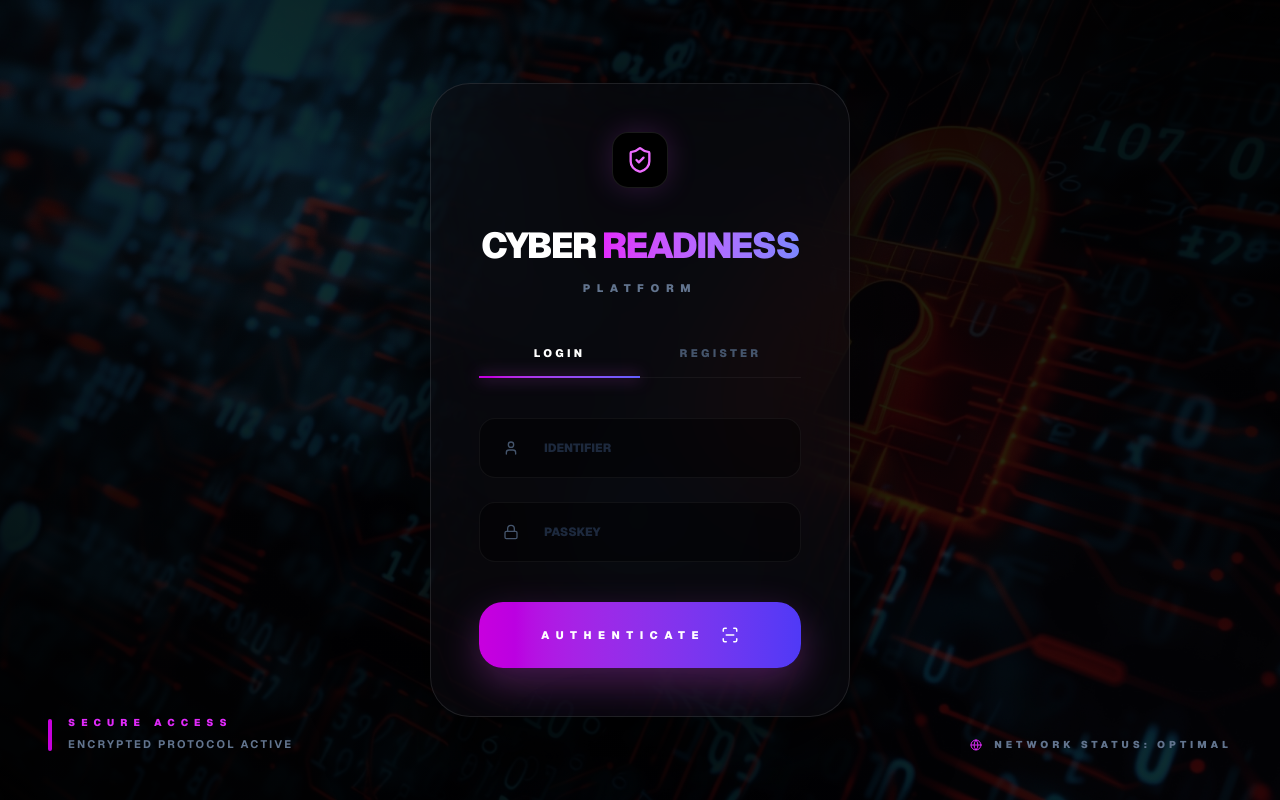
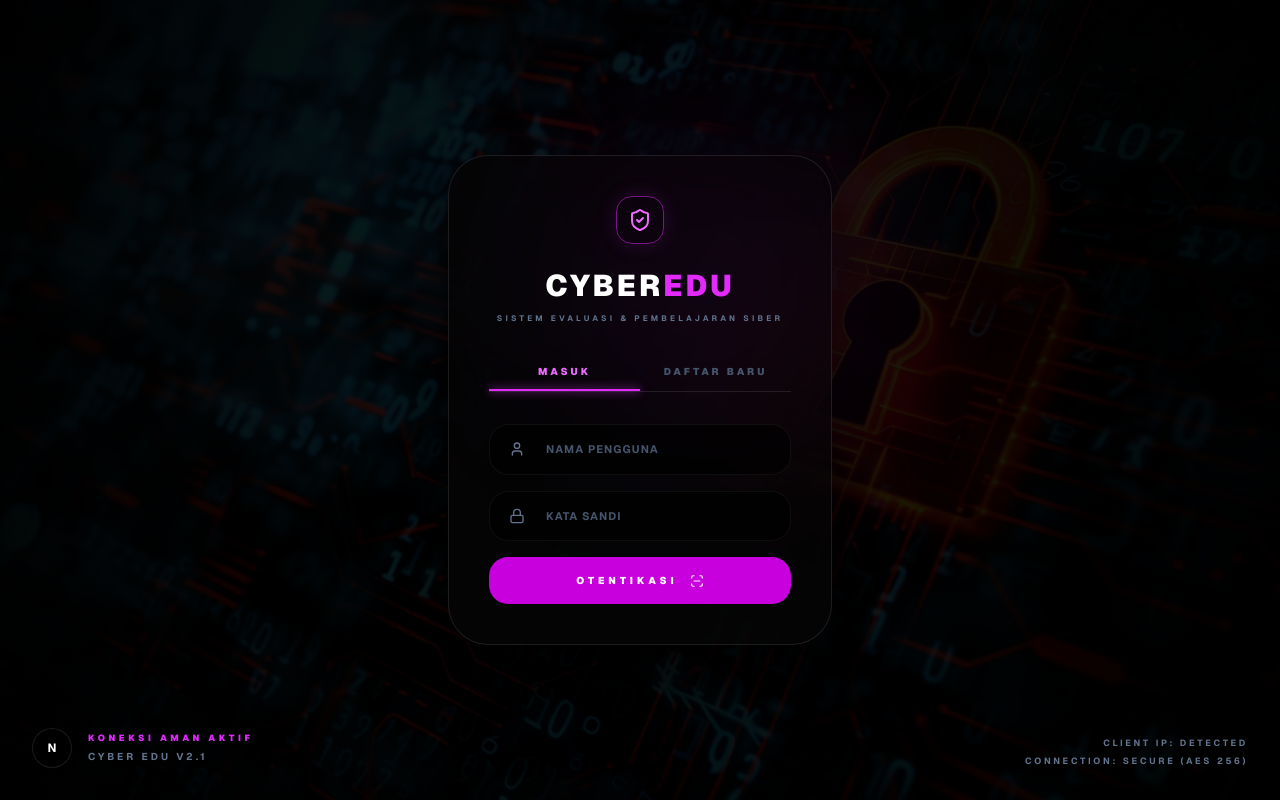
Before and after one commit to Edwinn1711/cyber-backend, a Next.js app: page / in a window 1280 px wide. Built offline with nearby package versions, Linux system fonts and the light colour scheme.

Commit message:
UI REVOLUTION: Cyber Readiness Platform branding, removed v2.1, and High-Contrast Login

```diff
--- a/app/(loginregister)/page.tsx
+++ b/app/(loginregister)/page.tsx
@@ -2,34 +2,30 @@
 import React, { useState, useEffect } from 'react'
 import { useRouter } from 'next/navigation'
 import { motion, AnimatePresence, useMotionValue, useSpring, useTransform } from 'framer-motion'
-// --- IMPORT IKON AUDITED ---
-import {
-  ShieldCheck, User, Lock, ScanLine, AlertTriangle, Fingerprint,
-  MapPin, Calendar, CheckCircle2, Zap, ShieldAlert, Globe
-} from 'lucide-react'
+import { ShieldCheck, User, Lock, ScanLine, AlertTriangle, Fingerprint, MapPin, Calendar, CheckCircle2, Database, Server } from 'lucide-react'
 
 // --- ASSET GALAXY HD ---
 const CYBER_ASSETS = ["/bg/cyber1.jpg", "/bg/cyber2.jpg", "/bg/cyber3.jpg", "/bg/cyber4.jpg", "/bg/cyber5.jpg"];
 const AVAILABLE_CLASSES = ["X MIPA 1", "X IPS 1", "XI TKJ 1", "XI RPL 1", "XII MIPA 2", "XII DKV 1"];
 
-// --- BACKGROUND ENGINE (DEEP OBSIDIAN) ---
+// --- BACKGROUND BERSIH ELEGAN & STABIL ---
 const PersistentUniverse = React.memo(({ bgIdx }: { bgIdx: number }) => {
   return (
-    <div className="fixed inset-0 z-0 overflow-hidden bg-[#020205]">
+    <div className="fixed inset-0 z-0 overflow-hidden bg-black">
       <AnimatePresence mode="wait">
         <motion.img
           key={bgIdx}
           src={CYBER_ASSETS[bgIdx]}
-          initial={{ opacity: 0, scale: 1.1 }}
-          animate={{ opacity: 0.18, scale: 1 }}
+          initial={{ opacity: 0 }}
+          animate={{ opacity: 0.4 }}
           exit={{ opacity: 0 }}
-          transition={{ duration: 4 }}
-          className="absolute inset-0 w-full h-full object-cover pointer-events-none mix-blend-screen"
+          transition={{ duration: 2, ease: "easeInOut" }}
+          className="absolute inset-0 w-full h-full object-cover pointer-events-none"
         />
       </AnimatePresence>
-      {/* Overlay Netral Mewah */}
-      <div className="absolute inset-0 bg-gradient-to-tr from-black via-transparent to-black opacity-80" />
-      <div className="absolute inset-0 bg-grid-static opacity-[0.03]" />
+      <div className="absolute inset-0 bg-black/60 pointer-events-none" />
+      <div className="absolute inset-0 bg-grid-static opacity-[0.03] pointer-events-none" />
+      <div className="absolute inset-0 bg-[radial-gradient(circle_at_center,transparent_20%,#000000_100%)] pointer-events-none" />
     </div>
   );
 });
@@ -51,37 +47,70 @@ export default function CyberLoginGateway() {
   const [errorMessage, setErrorMessage] = useState('');
 
   // ====================================================================
-  // LOGIKA 3D PARALLAX (HALUS & PREMIUM)
+  // LOGIKA 3D PARALLAX TILT (KARTU BERGOYANG MENGIKUTI KURSOR)
   // ====================================================================
   const mouseX = useMotionValue(0);
   const mouseY = useMotionValue(0);
-  const rotateX = useSpring(useTransform(mouseY, [-0.5, 0.5], [7, -7]), { stiffness: 120, damping: 25 });
-  const rotateY = useSpring(useTransform(mouseX, [-0.5, 0.5], [-7, 7]), { stiffness: 120, damping: 25 });
+
+  const rotateX = useSpring(useTransform(mouseY, [-0.5, 0.5], [12, -12]), { stiffness: 150, damping: 20 });
+  const rotateY = useSpring(useTransform(mouseX, [-0.5, 0.5], [-12, 12]), { stiffness: 150, damping: 20 });
 
   useEffect(() => {
     const handleMouseMove = (e: MouseEvent) => {
-      mouseX.set(e.clientX / window.innerWidth - 0.5);
-      mouseY.set(e.clientY / window.innerHeight - 0.5);
+      const x = e.clientX / window.innerWidth - 0.5;
+      const y = e.clientY / window.innerHeight - 0.5;
+      mouseX.set(x);
+      mouseY.set(y);
     };
+
+    const handleTouchMove = (e: TouchEvent) => {
+      const x = e.touches[0].clientX / window.innerWidth - 0.5;
+      const y = e.touches[0].clientY / window.innerHeight - 0.5;
+      mouseX.set(x);
+      mouseY.set(y);
+    };
+
     window.addEventListener("mousemove", handleMouseMove);
-    return () => window.removeEventListener("mousemove", handleMouseMove);
+    window.addEventListener("touchmove", handleTouchMove);
+    return () => {
+      window.removeEventListener("mousemove", handleMouseMove);
+      window.removeEventListener("touchmove", handleTouchMove);
+    };
   }, [mouseX, mouseY]);
 
   useEffect(() => {
-    const interval = setInterval(() => setBgIdx(p => (p + 1) % CYBER_ASSETS.length), 10000);
+    const interval = setInterval(() => setBgIdx(p => (p + 1) % CYBER_ASSETS.length), 5000);
     return () => clearInterval(interval);
   }, []);
 
+  // ====================================================================
+  // FUNGSI LOGIN / REGISTER KE BACKEND VERCEL
+  // ====================================================================
   const handleAuthenticate = async (e: React.FormEvent) => {
     e.preventDefault();
-    if (!username || !password) { setErrorMessage("Mandatory identity required."); setStatus('error'); return; }
+
+    if (!username || !password) {
+      setErrorMessage("Nama pengguna dan kata sandi wajib diisi.");
+      setStatus('error');
+      setTimeout(() => setStatus('idle'), 3000);
+      return;
+    }
+
+    if (activeTab === 'REGISTER' && (!asal || !tanggalLahir)) {
+      setErrorMessage("Data Asal dan Tanggal Lahir wajib diisi.");
+      setStatus('error');
+      setTimeout(() => setStatus('idle'), 3000);
+      return;
+    }
 
     setStatus('loading');
+    const uname = username.trim();
+
     try {
       const endpoint = activeTab === 'LOGIN' ? 'https://cyber-backend-delta.vercel.app/login' : 'https://cyber-backend-delta.vercel.app/register';
       const bodyData = activeTab === 'LOGIN'
-        ? { username, password }
-        : { username, password, role: 'siswa', class_name: className, asal, tanggal_lahir: tanggalLahir };
+        ? { username: uname, password }
+        : { username: uname, password, role: 'siswa', class_name: className, asal: asal, tanggal_lahir: tanggalLahir };
 
       const res = await fetch(endpoint, {
         method: 'POST',
@@ -90,132 +119,225 @@ export default function CyberLoginGateway() {
       });
 
       const data = await res.json();
+
       if (res.ok) {
+        // Simpan data user ke localstorage
         localStorage.setItem('user', JSON.stringify(data));
+
         setStatus('success');
-        setTimeout(() => router.push(data.role === 'guru' || data.role === 'admin' ? '/guru' : '/siswa'), 1500);
+        const role = data.role || 'siswa';
+        setTimeout(() => router.push(role === 'guru' || role === 'admin' ? '/guru' : '/siswa'), 1500);
       } else {
-        setErrorMessage(data.detail || "Authentication Failed.");
+        setErrorMessage(data.detail || "Autentikasi gagal.");
         setStatus('error');
+        setTimeout(() => setStatus('idle'), 3000);
       }
-    } catch (e) {
-      setErrorMessage("Gateway Connection Failed.");
+    } catch (error) {
+      setErrorMessage("Koneksi ke peladen (Backend) terputus.");
       setStatus('error');
+      setTimeout(() => setStatus('idle'), 3000);
     }
   };
 
   return (
-    <div className="flex items-center justify-center min-h-screen w-full bg-[#020205] text-slate-100 overflow-hidden font-sans selection:bg-fuchsia-500/30 relative perspective-[1500px]">
+    <div className="flex items-center justify-center min-h-screen w-full bg-black text-slate-200 overflow-hidden font-sans selection:bg-fuchsia-500/30 relative perspective-[1200px]">
       <PersistentUniverse bgIdx={bgIdx} />
 
-      {/* FOOTER KIRI (CLEAN & PRO) */}
-      <div className="absolute bottom-12 left-12 z-10 hidden md:block">
-        <div className="flex items-center gap-4">
-           <div className="w-1 h-8 bg-fuchsia-600 rounded-full" />
-           <div>
-             <p className="text-[10px] font-black text-fuchsia-500 tracking-[0.6em] uppercase leading-none">SECURE ACCESS</p>
-             <p className="text-[11px] font-bold text-slate-500 tracking-[0.2em] uppercase mt-2">ENCRYPTED PROTOCOL ACTIVE</p>
-           </div>
+      {/* Ornamen Teks Kiri Bawah */}
+      <div className="absolute bottom-8 left-8 z-10 hidden md:flex items-center gap-4">
+        <div className="w-10 h-10 border border-white/10 rounded-full flex items-center justify-center bg-black/80 backdrop-blur-md">
+           <span className="font-bold text-white text-xs">N</span>
+        </div>
+        <div>
+          <p className="text-[9px] font-black text-fuchsia-500 tracking-[0.4em] uppercase">KONEKSI AMAN AKTIF</p>
+          <p className="text-[10px] font-bold text-slate-500 tracking-[0.3em] uppercase mt-1">CYBER EDU V2.1</p>
         </div>
       </div>
 
-      {/* FOOTER KANAN */}
-      <div className="absolute bottom-12 right-12 text-right z-10 hidden md:block">
-        <p className="text-[10px] font-black text-slate-500 tracking-[0.4em] uppercase flex items-center justify-end gap-3">
-          <Globe size={12} className="text-fuchsia-500 animate-pulse" /> NETWORK STATUS: OPTIMAL
-        </p>
+      {/* Ornamen Teks Kanan Bawah */}
+      <div className="absolute bottom-8 right-8 text-right z-10 hidden md:block">
+        <p className="text-[9px] font-bold text-slate-500 tracking-[0.3em] uppercase">CLIENT IP: DETECTED</p>
+        <p className="text-[9px] font-bold text-slate-500 tracking-[0.3em] uppercase mt-1">CONNECTION: SECURE (AES 256)</p>
       </div>
 
-      {/* KARTU UTAMA - KOTAK PERSEGI MEWAH DI TENGAH */}
+      {/* KARTU LOGIN UTAMA - 3D PARALLAX EFFECT */}
       <motion.div
-        initial={{ opacity: 0, scale: 0.95 }}
-        animate={{ opacity: 1, scale: 1 }}
-        transition={{ duration: 1 }}
+        initial={{ opacity: 0, y: 30 }}
+        animate={{ opacity: 1, y: 0 }}
+        transition={{ duration: 0.8, ease: "easeOut" }}
         style={{ rotateX, rotateY, transformStyle: "preserve-3d" }}
-        className="relative z-10 w-full max-w-[420px] mx-4 bg-[#0a0a0f]/60 backdrop-blur-[40px] border border-white/10 rounded-[2.5rem] p-12 shadow-[0_30px_100px_rgba(0,0,0,0.8)] overflow-hidden group"
+        className="relative z-10 w-full max-w-sm mx-4 bg-[#050505]/80 backdrop-blur-2xl border border-white/10 rounded-[2.5rem] p-10 shadow-[0_40px_80px_rgba(0,0,0,0.9)] my-8"
       >
-        {/* Glow di bawah kartu agar terlihat melayang */}
-        <div className="absolute -bottom-10 left-1/2 -translate-x-1/2 w-48 h-2 bg-fuchsia-500/20 blur-2xl rounded-full" />
+        <div className="absolute top-0 right-0 w-64 h-64 bg-fuchsia-600/10 blur-[100px] rounded-full pointer-events-none" style={{ transform: "translateZ(-50px)" }} />
 
-        <div className="mx-auto w-14 h-14 bg-black border border-white/10 rounded-2xl flex items-center justify-center mb-10 shadow-[0_0_30px_rgba(217,70,239,0.2)]">
-          <ShieldCheck className="text-fuchsia-400" size={28} />
+        <div className="mx-auto w-12 h-12 bg-transparent border border-fuchsia-500/50 rounded-2xl flex items-center justify-center mb-6 shadow-[0_0_20px_rgba(217,70,239,0.15)]" style={{ transform: "translateZ(30px)" }}>
+          <ShieldCheck className="text-fuchsia-400" size={24} />
         </div>
 
-        <div className="text-center mb-12">
-          <h1 className="text-4xl font-black text-white tracking-tighter uppercase leading-none">
-            CYBER <span className="text-transparent bg-clip-text bg-gradient-to-r from-fuchsia-500 to-indigo-400">READINESS</span>
+        <div style={{ transform: "translateZ(40px)" }}>
+          <h1 className="text-3xl font-black text-center text-white tracking-widest uppercase mb-2">
+            CYBER<span className="text-fuchsia-500">EDU</span>
           </h1>
-          <p className="text-[11px] font-black text-slate-500 tracking-[0.6em] uppercase mt-4">PLATFORM</p>
+          <p className="text-[8px] font-bold text-slate-500 tracking-[0.4em] uppercase text-center mb-10">
+            Sistem Evaluasi & Pembelajaran Siber
+          </p>
         </div>
 
-        {/* Navigation Tabs */}
-        <div className="flex border-b border-white/5 mb-10 relative">
-          <button onClick={() => setActiveTab('LOGIN')} className={`flex-1 pb-4 text-[11px] font-black tracking-[0.3em] transition-all uppercase ${activeTab === 'LOGIN' ? 'text-white' : 'text-slate-600 hover:text-slate-400'}`}>Login</button>
-          <button onClick={() => setActiveTab('REGISTER')} className={`flex-1 pb-4 text-[11px] font-black tracking-[0.3em] transition-all uppercase ${activeTab === 'REGISTER' ? 'text-white' : 'text-slate-600 hover:text-slate-400'}`}>Register</button>
-          <motion.div
-            animate={{ x: activeTab === 'LOGIN' ? '0%' : '100%' }}
-            className="absolute bottom-[-1px] h-[2px] w-1/2 bg-gradient-to-r from-fuchsia-600 to-indigo-500 shadow-[0_0_15px_rgba(217,70,239,0.8)]"
-          />
+        <div className="flex border-b border-white/10 mb-8 relative" style={{ transform: "translateZ(20px)" }}>
+          <button
+            type="button"
+            onClick={() => { setActiveTab('LOGIN'); setErrorMessage(''); }}
+            className={`flex-1 pb-3 text-[10px] font-black tracking-[0.3em] uppercase transition-all duration-300 ${activeTab === 'LOGIN' ? 'text-fuchsia-400' : 'text-slate-600 hover:text-slate-400'}`}
+          >
+            MASUK
+          </button>
+          <button
+            type="button"
+            onClick={() => { setActiveTab('REGISTER'); setErrorMessage(''); }}
+            className={`flex-1 pb-3 text-[10px] font-black tracking-[0.3em] uppercase transition-all duration-300 ${activeTab === 'REGISTER' ? 'text-fuchsia-400' : 'text-slate-600 hover:text-slate-400'}`}
+          >
+            DAFTAR BARU
+          </button>
+          <div className={`absolute bottom-0 h-[2px] w-1/2 bg-fuchsia-500 transition-transform duration-300 shadow-[0_0_10px_#d946ef] ${activeTab === 'LOGIN' ? 'translate-x-0' : 'translate-x-full'}`} />
         </div>
 
-        <form onSubmit={handleAuthenticate} className="space-y-6">
+        <form onSubmit={handleAuthenticate} className="space-y-4" style={{ transform: "translateZ(30px)" }}>
 
           <div className="relative group">
-            <User size={16} className="absolute left-6 top-1/2 -translate-y-1/2 text-slate-600 group-focus-within:text-fuchsia-500 transition-colors" />
+            <div className="absolute left-5 top-1/2 -translate-y-1/2 text-slate-500 group-focus-within:text-fuchsia-400 transition-colors">
+               <User size={16} />
+            </div>
             <input
               type="text"
-              placeholder="IDENTIFIER"
+              placeholder="NAMA PENGGUNA"
               value={username}
               onChange={(e) => setUsername(e.target.value)}
-              className="w-full bg-black/40 border border-white/5 rounded-2xl py-5 pl-16 pr-6 text-[12px] font-black text-white outline-none focus:border-fuchsia-500/50 transition-all placeholder:text-slate-800"
+              disabled={status === 'loading' || status === 'success'}
+              className="w-full bg-black/60 border border-white/5 rounded-[1.2rem] py-4 pl-14 pr-4 text-[11px] font-bold text-white tracking-widest placeholder:text-slate-600 focus:border-fuchsia-500 outline-none transition-all disabled:opacity-50 shadow-inner"
             />
           </div>
 
           <div className="relative group">
-            <Lock size={16} className="absolute left-6 top-1/2 -translate-y-1/2 text-slate-600 group-focus-within:text-fuchsia-500 transition-colors" />
+            <div className="absolute left-5 top-1/2 -translate-y-1/2 text-slate-500 group-focus-within:text-fuchsia-400 transition-colors">
+               <Lock size={16} />
+            </div>
             <input
               type="password"
-              placeholder="PASSKEY"
+              placeholder="KATA SANDI"
               value={password}
               onChange={(e) => setPassword(e.target.value)}
-              className="w-full bg-black/40 border border-white/5 rounded-2xl py-5 pl-16 pr-6 text-[12px] font-black text-white outline-none focus:border-fuchsia-500/50 transition-all placeholder:text-slate-800"
+              disabled={status === 'loading' || status === 'success'}
+              className="w-full bg-black/60 border border-white/5 rounded-[1.2rem] py-4 pl-14 pr-4 text-[11px] font-bold text-white tracking-widest placeholder:text-slate-600 focus:border-fuchsia-500 outline-none transition-all disabled:opacity-50 shadow-inner"
             />
           </div>
 
           <AnimatePresence>
             {activeTab === 'REGISTER' && (
-              <motion.div initial={{ height: 0, opacity: 0 }} animate={{ height: 'auto', opacity: 1 }} exit={{ height: 0, opacity: 0 }} className="space-y-5 pt-2 overflow-hidden">
-                <input type="text" placeholder="ORIGIN CITY" value={asal} onChange={(e) => setAsal(e.target.value)} className="w-full bg-black/40 border border-white/5 rounded-2xl py-5 px-8 text-[11px] font-black text-white outline-none focus:border-fuchsia-500/50 uppercase placeholder:text-slate-800" />
-                <input type="date" value={tanggalLahir} onChange={(e) => setTanggalLahir(e.target.value)} style={{ colorScheme: 'dark' }} className="w-full bg-black/40 border border-white/5 rounded-2xl py-5 px-8 text-[11px] font-black text-white outline-none focus:border-fuchsia-500" />
-                <select value={className} onChange={(e) => setClassName(e.target.value)} className="w-full bg-black/40 border border-white/5 rounded-2xl py-5 px-8 text-[11px] font-black text-slate-400 outline-none focus:border-fuchsia-500 appearance-none uppercase cursor-pointer">
-                  {AVAILABLE_CLASSES.map(cls => <option key={cls} value={cls}>{cls}</option>)}
-                </select>
+              <motion.div
+                initial={{ height: 0, opacity: 0 }}
+                animate={{ height: 'auto', opacity: 1 }}
+                exit={{ height: 0, opacity: 0 }}
+                className="space-y-4 overflow-hidden"
+              >
+                <div className="relative group mt-4">
+                  <div className="absolute left-5 top-1/2 -translate-y-1/2 text-slate-500 group-focus-within:text-fuchsia-400 transition-colors z-10">
+                     <MapPin size={16} />
+                  </div>
+                  <input
+                    type="text"
+                    placeholder="ASAL / KOTA"
+                    value={asal}
+                    onChange={(e) => setAsal(e.target.value)}
+                    disabled={status === 'loading' || status === 'success'}
+                    className="w-full bg-black/60 border border-white/5 rounded-[1.2rem] py-4 pl-14 pr-4 text-[11px] font-bold text-white tracking-widest placeholder:text-slate-600 focus:border-fuchsia-500 outline-none transition-all disabled:opacity-50 shadow-inner uppercase"
+                  />
+                </div>
+
+                <div className="relative group">
+                  <div className="absolute left-5 top-1/2 -translate-y-1/2 text-slate-500 group-focus-within:text-fuchsia-400 transition-colors z-10">
+                     <Calendar size={16} />
+                  </div>
+                  <input
+                    type="date"
+                    value={tanggalLahir}
+                    onChange={(e) => setTanggalLahir(e.target.value)}
+                    disabled={status === 'loading' || status === 'success'}
+                    style={{ colorScheme: 'dark' }}
+                    className="w-full bg-black/60 border border-white/5 rounded-[1.2rem] py-4 pl-14 pr-4 text-[11px] font-bold text-white tracking-widest placeholder:text-slate-600 focus:border-fuchsia-500 outline-none transition-all disabled:opacity-50 shadow-inner uppercase"
+                  />
+                </div>
+
+                <div className="relative group">
+                  <div className="absolute left-5 top-1/2 -translate-y-1/2 text-slate-500 group-focus-within:text-fuchsia-400 transition-colors z-10 pointer-events-none">
+                     <Fingerprint size={16} />
+                  </div>
+                  <select
+                    value={className}
+                    onChange={(e) => setClassName(e.target.value)}
+                    disabled={status === 'loading' || status === 'success'}
+                    className="w-full bg-black/60 border border-white/5 rounded-[1.2rem] py-4 pl-14 pr-4 text-[11px] font-bold text-slate-300 tracking-widest focus:border-fuchsia-500 outline-none transition-all appearance-none disabled:opacity-50 cursor-pointer uppercase shadow-inner"
+                  >
+                    {AVAILABLE_CLASSES.map(cls => (
+                      <option key={cls} value={cls} className="bg-black text-white">{cls}</option>
+                    ))}
+                  </select>
+                </div>
               </motion.div>
             )}
           </AnimatePresence>
 
-          {status === 'error' && (
-            <div className="flex items-center justify-center gap-3 p-4 rounded-xl bg-red-500/10 border border-red-500/20 text-red-500 text-[10px] font-black tracking-widest uppercase">
-              <AlertTriangle size={14} /> {errorMessage}
-            </div>
-          )}
+          <AnimatePresence>
+            {status === 'error' && (
+              <motion.div initial={{ opacity: 0, y: -10 }} animate={{ opacity: 1, y: 0 }} exit={{ opacity: 0 }} className="flex items-center gap-3 p-3 rounded-xl bg-red-500/10 border border-red-500/20 text-red-400 text-[10px] font-bold tracking-widest uppercase">
+                 <AlertTriangle size={14} className="shrink-0" /> {errorMessage}
+              </motion.div>
+            )}
+          </AnimatePresence>
 
-          <button type="submit" disabled={status === 'loading'} className="w-full mt-10 py-6 bg-gradient-to-r from-fuchsia-600 to-indigo-600 hover:from-fuchsia-500 hover:to-indigo-500 text-white rounded-3xl font-black text-[11px] tracking-[0.6em] shadow-[0_15px_40px_rgba(217,70,239,0.3)] hover:shadow-[0_20px_50px_rgba(217,70,239,0.5)] transition-all uppercase flex items-center justify-center gap-4 disabled:opacity-50 group">
-             {status === 'loading' ? 'VERIFYING...' : 'AUTHENTICATE'} <ScanLine size={18} className="group-hover:rotate-90 transition-transform duration-500" />
+          <button
+            type="submit"
+            disabled={status === 'loading' || status === 'success'}
+            className={`w-full mt-4 py-4 rounded-[1.2rem] font-black text-[10px] tracking-[0.4em] text-white transition-all flex items-center justify-center gap-3 uppercase overflow-hidden relative ${status === 'success' ? 'bg-emerald-500 shadow-[0_0_30px_rgba(16,185,129,0.5)]' : 'bg-fuchsia-600 hover:bg-fuchsia-500 hover:shadow-[0_0_30px_rgba(217,70,239,0.5)] disabled:opacity-50 disabled:cursor-not-allowed'}`}
+          >
+             {status === 'loading' && <span className="animate-pulse">MEMVERIFIKASI...</span>}
+             {status === 'success' && <><CheckCircle2 size={14} /> AKSES DIBERIKAN</>}
+             {status !== 'loading' && status !== 'success' && (
+               <>OTENTIKASI <ScanLine size={14} /></>
+             )}
           </button>
         </form>
       </motion.div>
 
       <style dangerouslySetInnerHTML={{ __html: `
         .bg-grid-static {
-          background-image: linear-gradient(to right, rgba(255, 255, 255, 0.03) 1px, transparent 1px),
-                            linear-gradient(to bottom, rgba(255, 255, 255, 0.03) 1px, transparent 1px);
+          background-image: linear-gradient(to right, rgba(255, 255, 255, 0.05) 1px, transparent 1px),
+                            linear-gradient(to bottom, rgba(255, 255, 255, 0.05) 1px, transparent 1px);
           background-size: 60px 60px;
         }
+        input, select { caret-color: #d946ef; }
         ::selection { background: #d946ef; color: white; }
-        input[type="date"]::-webkit-calendar-picker-indicator { filter: invert(1); opacity: 0.6; cursor: pointer; }
-        input:-webkit-autofill { -webkit-box-shadow: 0 0 0 30px #0a0a0f inset !important; -webkit-text-fill-color: white !important; }
+        .perspective-\\[1200px\\] {
+          perspective: 1200px;
+        }
+        input:-webkit-autofill,
+        input:-webkit-autofill:hover,
+        input:-webkit-autofill:focus,
+        input:-webkit-autofill:active{
+            -webkit-box-shadow: 0 0 0 30px #050505 inset !important;
+            -webkit-text-fill-color: white !important;
+            transition: background-color 5000s ease-in-out 0s;
+        }
+        input[type="date"]::-webkit-calendar-picker-indicator {
+            filter: invert(1);
+            opacity: 0.5;
+            cursor: pointer;
+        }
+        input[type="date"]::-webkit-calendar-picker-indicator:hover {
+            opacity: 0.8;
+        }
       `}} />
     </div>
   );
 }
+
+// update terakhir seminar
```
